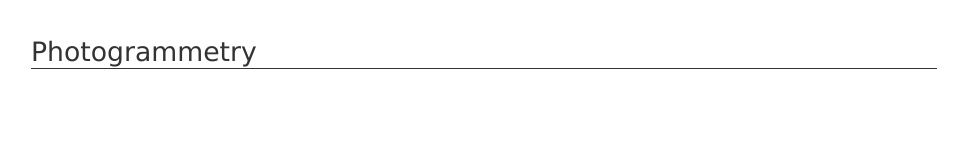
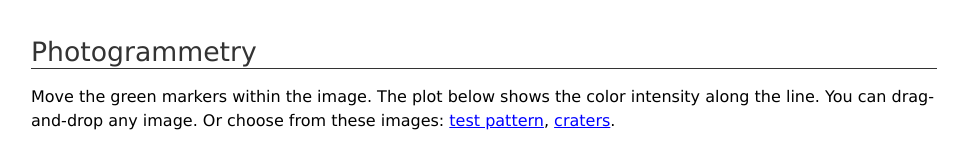
Before and after one commit to spacemath/photogrammetry, a plain HTML site: page index.html in a window 1280 px wide. Shown: the top 168 px of the page, without its empty margins (156-1114 px from the left). Drawn offline with Linux system fonts and the light colour scheme.

Commit message:
Improved computation; selectable images

```diff
--- a/index.html
+++ b/index.html
@@ -12,6 +12,14 @@
     <div id="container">
 
       <h2>Photogrammetry</h2>
+      <p>
+      Move the green markers within the image.  The plot below shows the color intensity along the line.
+      You can drag-and-drop any image.  Or choose from these images:
+      <a id="test-image-button" href=".">test pattern</a>,
+      <a id="craters-image-button" href=".">craters</a>.
+      </p>
+
+      <div id="image-loading"></div>
 
       <div class="graphics-outer" id="image-outer">
         <div class="graphics-container" id="image-container">
@@ -42,8 +50,8 @@
     </div>
 
     <script>blabBasic=true;</script>
-    <!--script src="/puzlet/puzlet/js/puzlet.js"></script-->
-    <script src="http://puzlet.org/puzlet/js/puzlet.js"></script>
+    <script src="/puzlet/puzlet/js/puzlet.js"></script>
+    <!--script src="http://puzlet.org/puzlet/js/puzlet.js"></script-->
 
   </body>
 
--- a/style.css
+++ b/style.css
@@ -18,7 +18,7 @@ h2 {
 }
 
 a {
-  color: #ddd;
+  color: blue;
 }
 
 /* Main container */
```
Also changed, not shown: 2 other files.
